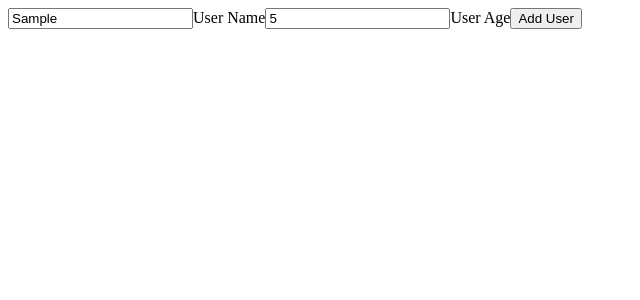
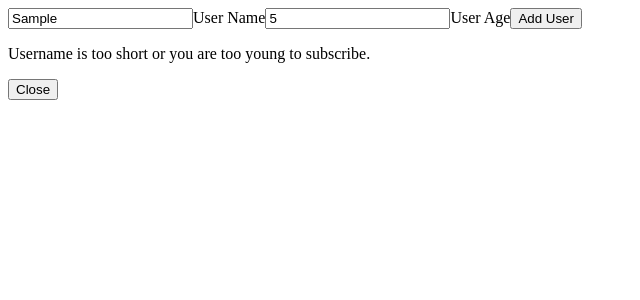
Before and after one commit to JanGolder/User-List-App, a React (Create React App) app: page / in a window 1280 px wide. Both pictures are taken after typing "Sample", "5" into the empty fields and a click on the button "Add User". Shown: the top 300 px of the page, without its empty margins (0-640 px from the left). Built offline with nearby package versions, Linux system fonts and the light colour scheme.

Commit message:
add validation info (modal)

```diff
--- a/src/App.js
+++ b/src/App.js
@@ -1,12 +1,14 @@
 import { useState } from "react";
 import MainForm from "./components/MainForm";
 import UsersList from "./components/UsersList";
+import ValidationInfo from "./components/ValidationInfo";
 
 function App() {
   const [usersData, setUsersData] = useState([]);
   const [isValid, setIsValid] = useState(true);
 
   const usersDataHandler = (userData) => {
+
     if (userData.username.length < 3 || userData.age < 10) {
       console.log("Username is too short or you are too young to subscribe");
       setIsValid(false);
@@ -19,11 +21,17 @@ function App() {
     }
   };
 
+  const closeValidHandler = ()=>{
+    setIsValid(true);
+  }
+
+console.log(isValid)
+
   return (
     <>
       <MainForm onUsersDataHandler={usersDataHandler} />
       <UsersList usersData={usersData} />
-      {/* MODAL */}
+      {isValid || <ValidationInfo onCloseHandler={closeValidHandler}/>}
     </>
   );
 }
--- a/src/components/MainForm.js
+++ b/src/components/MainForm.js
@@ -19,12 +19,14 @@ const submitHandler =(e)=>{
       <input
         id="username"
         type="text"
+        required
         onChange={(e) => handleInputChange("username", e.target.value)}
       />
       <label htmlFor="username">User Name</label>
       <input
         id="age"
         type="number"
+        required
         onChange={(e) => {
           handleInputChange("age", e.target.value);
         }}
--- /dev/null
+++ b/src/components/ValidationInfo.js
@@ -0,0 +1,14 @@
+const ValidationInfo = ({onCloseHandler})=>{
+
+    return (
+        <div>
+            <div></div>
+            <div>
+                <p>Username is too short or you are too young to subscribe.</p>
+                <button onClick={onCloseHandler}>Close</button>
+            </div>
+        </div>
+    )
+}
+
+export default ValidationInfo;
```
